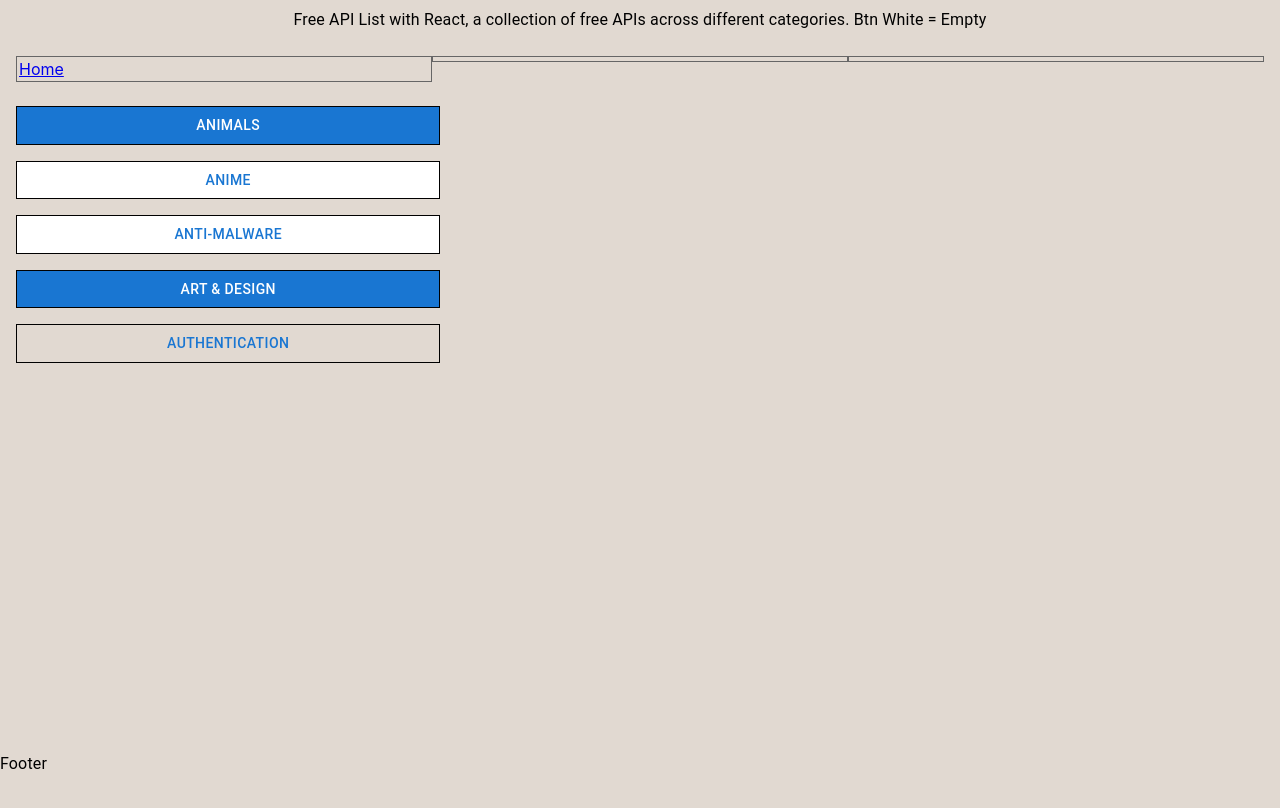
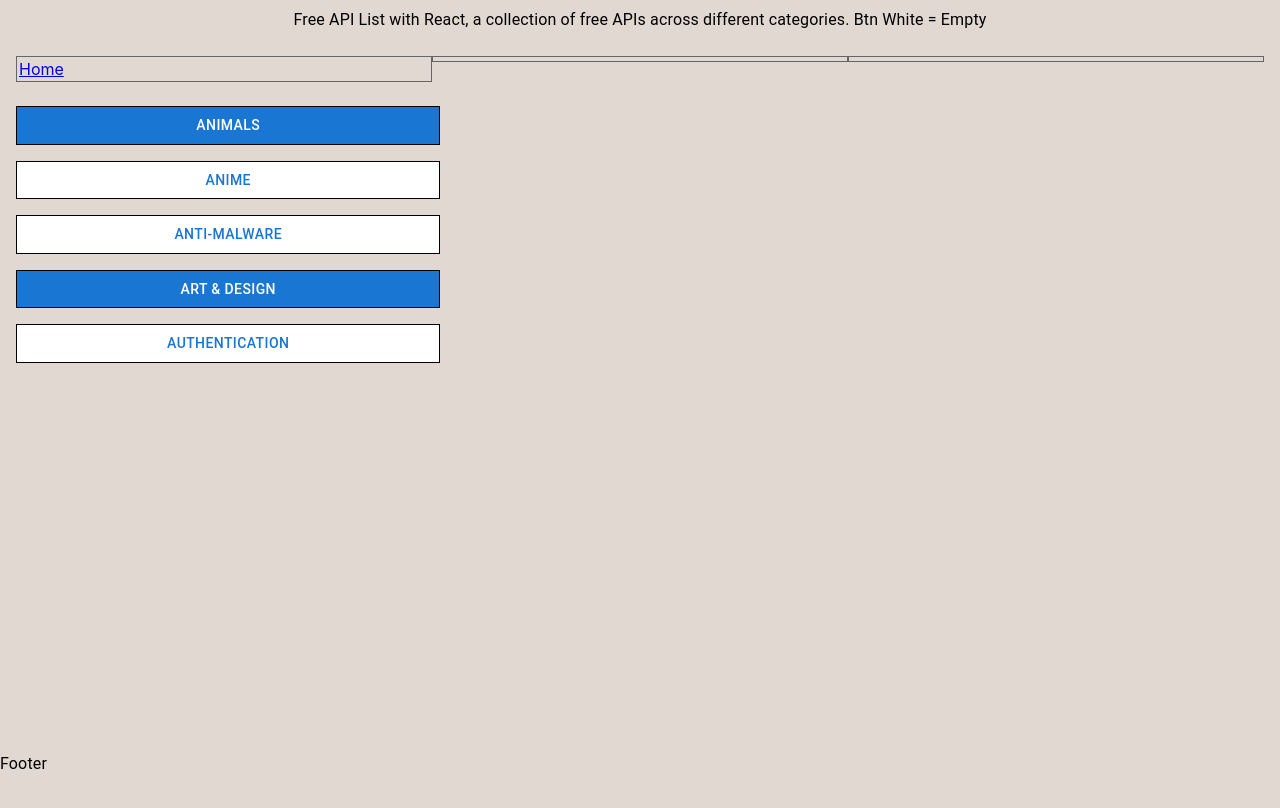
Before and after one commit to Curtis-Thomas/free-api-list-with-react, a React (Create React App) app: page / in a window 1280 px wide. Built offline with nearby package versions, Linux system fonts and the light colour scheme.

Commit message:
chore: authentication txt cleanup

```diff
--- a/src/core/main/Main.js
+++ b/src/core/main/Main.js
@@ -36,8 +36,8 @@ const Main = () => {
         <BtnRouting
           btnName="Authentication"
           navigateTo="/AuthenticationDash"
-          // backgroundColor="#1976D2"
-          // textColor="white"
+          backgroundColor="white"
+          textColor="#1976D2"
         />
       </Box>
     </Box>
```
